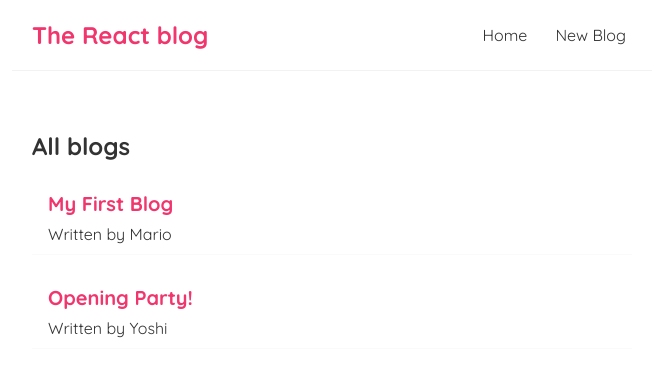
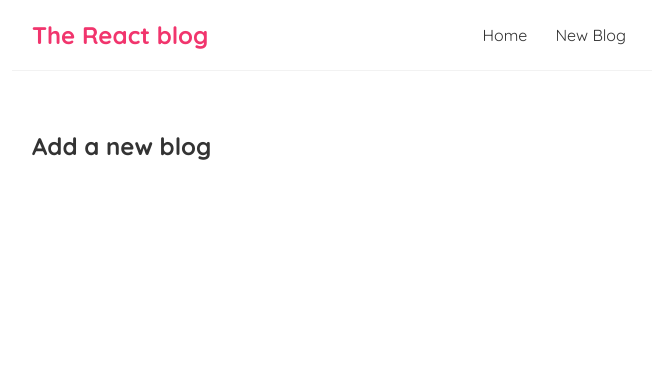
Before and after one commit to jesspsilva/blog-react, a React (Create React App) app: page /create in a window 1280 px wide. Shown: the top 376 px of the page, without its empty margins (308-964 px from the left). Built offline with nearby package versions, Linux system fonts and the light colour scheme; data requests are answered from the project's data file.

Commit message:
Add create new blog page and apply React Router

```diff
--- a/package.json
+++ b/package.json
@@ -8,6 +8,7 @@
     "@testing-library/user-event": "^12.1.10",
     "react": "^17.0.1",
     "react-dom": "^17.0.1",
+    "react-router-dom": "^5.2.0",
     "react-scripts": "4.0.1",
     "web-vitals": "^0.2.4"
   },
--- a/src/App.js
+++ b/src/App.js
@@ -1,15 +1,27 @@
 import Navbar from './components/Navbar/Navbar';
-import Home from './components/Home/Home'
+import Home from './components/Home/Home';
+import CreateBlog from './components/CreateBlog/CreateBlog';
+
+import { BrowserRouter as Router, Route, Switch } from 'react-router-dom';
 
 function App() {
 
   return (
-    <div className="App">
-      <Navbar />
-      <div className="content">
-        <Home />
+    <Router>
+      <div className="App">
+        <Navbar />
+        <div className="content">
+          <Switch>
+            <Route exact path="/">
+              <Home />
+            </Route>
+            <Route path="/create">
+              <CreateBlog />
+            </Route>
+          </Switch>
+        </div>
       </div>
-    </div>
+    </Router>
   );
 }
 
--- /dev/null
+++ b/src/components/CreateBlog/CreateBlog.js
@@ -0,0 +1,9 @@
+const CreateBlog = () => {
+    return(
+        <div className="create-blog">
+            <h2>Add a new blog</h2>
+        </div>
+    );
+}
+
+export default CreateBlog;
--- a/src/components/Navbar/Navbar.js
+++ b/src/components/Navbar/Navbar.js
@@ -1,10 +1,16 @@
+import { Link } from 'react-router-dom';
+
 const Navbar = () => {
     return (
         <nav className="navbar">
             <h1>The React blog</h1>
             <div className="links">
-                <a href="/">Home</a>
-                <a href="/create">New Blog</a>
+                <Link to="/">
+                    Home
+                </Link>
+                <Link to="/create">
+                    New Blog
+                </Link>
             </div>
         </nav>
     );
```
